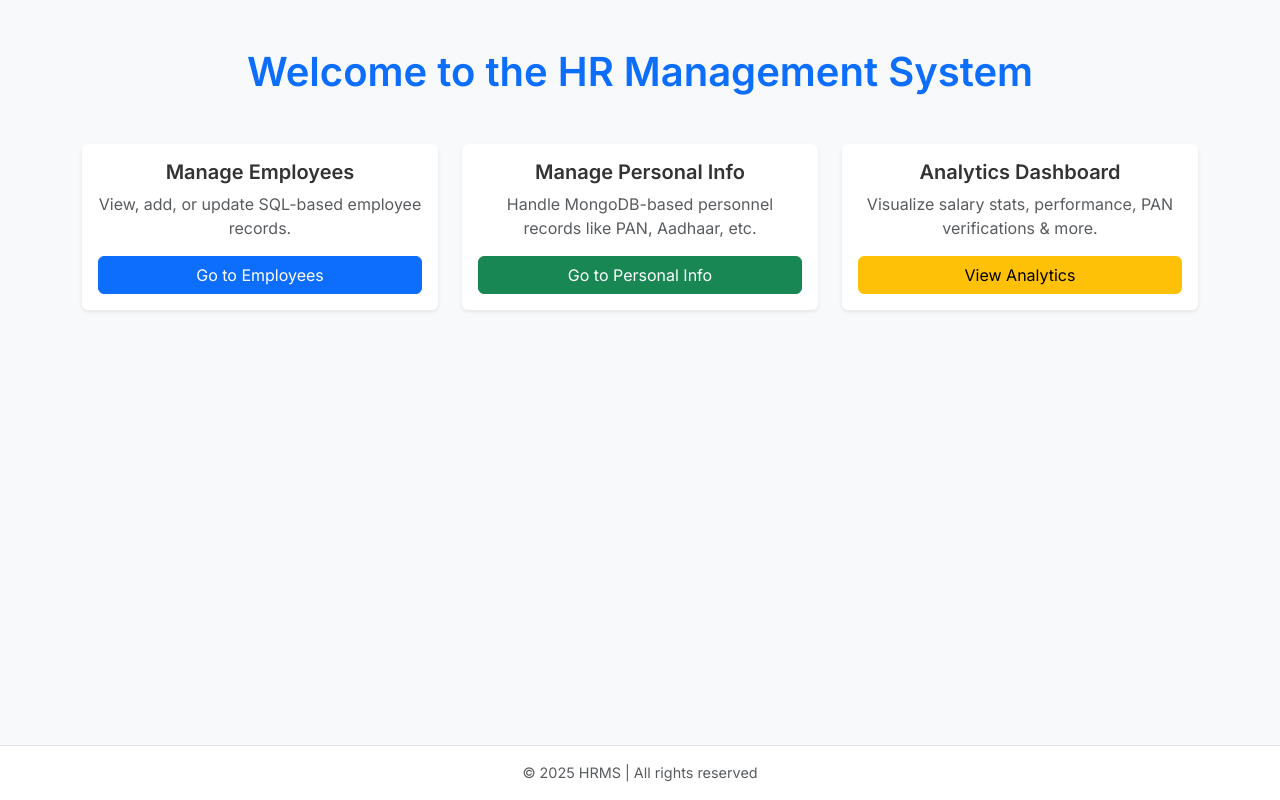
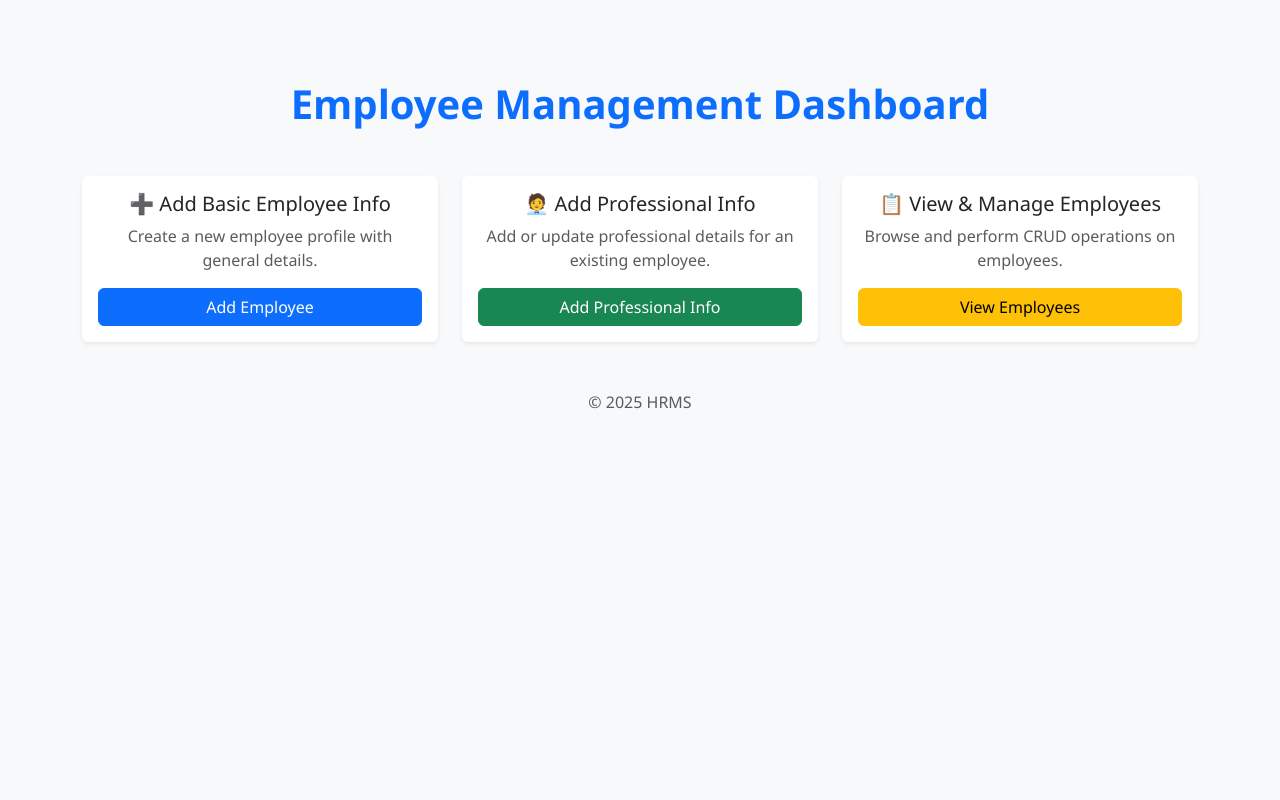
Before and after one commit to pratham1kruk/HR-management-system, a Flask app: page / in a window 1280 px wide. Run offline with Flask 3, Linux system fonts and the light colour scheme; some libraries are stand-ins or nearby versions.

Commit message:
employee home.html fixed

```diff
--- a/backend/templates/index.html
+++ b/backend/templates/index.html
@@ -2,76 +2,68 @@
 <html lang="en">
 <head>
     <meta charset="UTF-8">
-    <title>HR Management Dashboard</title>
+    <title>Employee Management</title>
     <meta name="viewport" content="width=device-width, initial-scale=1">
 
-    <!-- Bootstrap CSS -->
+    <!-- Bootstrap -->
     <link href="https://cdn.jsdelivr.net/npm/bootstrap@5.3.0/dist/css/bootstrap.min.css" rel="stylesheet">
 
-    <!-- Google Font -->
-    <link href="https://fonts.googleapis.com/css2?family=Inter:wght@400;600&display=swap" rel="stylesheet">
-
+    <!-- Custom Style -->
     <style>
         body {
-            font-family: 'Inter', sans-serif;
+            font-family: 'Segoe UI', sans-serif;
+            background-color: #f8f9fa;
+        }
+        .container {
+            margin-top: 80px;
+        }
+        .card {
+            transition: transform 0.2s;
         }
         .card:hover {
-            transform: translateY(-5px);
-            transition: all 0.2s ease-in-out;
-        }
-        .card-title {
-            color: #333;
-        }
-        footer {
-            font-size: 0.9rem;
+            transform: translateY(-4px);
         }
     </style>
 </head>
-<body class="bg-light d-flex flex-column min-vh-100">
-    <div class="container-md py-5 flex-grow-1">
-        <h1 class="mb-5 text-center fw-bold text-primary">Welcome to the HR Management System</h1>
+<body>
+    <div class="container text-center">
+        <h1 class="mb-5 text-primary fw-bold">Employee Management Dashboard</h1>
 
-        <div class="row g-4 justify-content-center">
-            <!-- Manage Employees -->
+        <div class="row justify-content-center g-4">
             <div class="col-md-4">
-                <div class="card h-100 shadow-sm border-0">
-                    <div class="card-body text-center">
-                        <h5 class="card-title fw-semibold">Manage Employees</h5>
-                        <p class="card-text text-muted">View, add, or update SQL-based employee records.</p>
-                        <a href="/employees/home" class="btn btn-primary w-100">Go to Employees</a>
+                <div class="card shadow-sm border-0">
+                    <div class="card-body">
+                        <h5 class="card-title">➕ Add Basic Employee Info</h5>
+                        <p class="card-text text-muted">Create a new employee profile with general details.</p>
+                        <a href="{{ url_for('employee.add_employee') }}" class="btn btn-primary w-100">Add Employee</a>
                     </div>
                 </div>
             </div>
 
-            <!-- Manage Personal Info -->
             <div class="col-md-4">
-                <div class="card h-100 shadow-sm border-0">
-                    <div class="card-body text-center">
-                        <h5 class="card-title fw-semibold">Manage Personal Info</h5>
-                        <p class="card-text text-muted">Handle MongoDB-based personnel records like PAN, Aadhaar, etc.</p>
-                        <a href="/mongo/" class="btn btn-success w-100">Go to Personal Info</a>
+                <div class="card shadow-sm border-0">
+                    <div class="card-body">
+                        <h5 class="card-title">🧑‍💼 Add Professional Info</h5>
+                        <p class="card-text text-muted">Add or update professional details for an existing employee.</p>
+                        <a href="{{ url_for('employee.list_employees') }}" class="btn btn-success w-100">Add Professional Info</a>
                     </div>
                 </div>
             </div>
 
-            <!-- Analytics Dashboard -->
             <div class="col-md-4">
-                <div class="card h-100 shadow-sm border-0">
-                    <div class="card-body text-center">
-                        <h5 class="card-title fw-semibold">Analytics Dashboard</h5>
-                        <p class="card-text text-muted">Visualize salary stats, performance, PAN verifications & more.</p>
-                        <a href="/analytics/avg-salary" class="btn btn-warning w-100">View Analytics</a>
+                <div class="card shadow-sm border-0">
+                    <div class="card-body">
+                        <h5 class="card-title">📋 View & Manage Employees</h5>
+                        <p class="card-text text-muted">Browse and perform CRUD operations on employees.</p>
+                        <a href="{{ url_for('employee.list_employees') }}" class="btn btn-warning w-100">View Employees</a>
                     </div>
                 </div>
             </div>
         </div>
+
+        <footer class="mt-5 text-muted">
+            &copy; 2025 HRMS
+        </footer>
     </div>
-
-    <footer class="text-center py-3 bg-white border-top text-muted">
-        &copy; 2025 HRMS | All rights reserved
-    </footer>
-
-    <!-- Optional Bootstrap JS -->
-    <script src="https://cdn.jsdelivr.net/npm/bootstrap@5.3.0/dist/js/bootstrap.bundle.min.js"></script>
 </body>
 </html>
```
